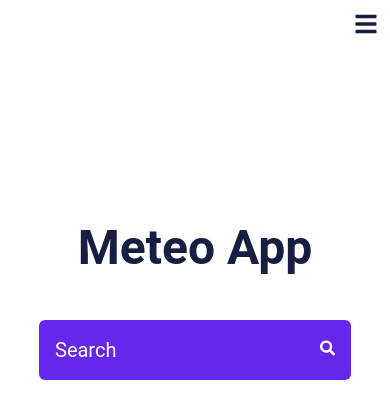
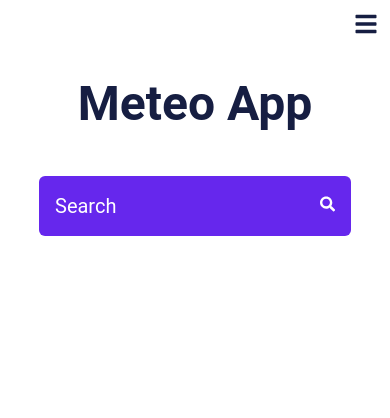
Before and after one commit to Techtees/meteo, a React (Create React App) app: page / in a window 390 px wide. Shown: the top 418 px of the page. Built offline with nearby package versions, Linux system fonts and the light colour scheme.

Commit message:
padding style responsive

```diff
--- a/src/components/Main.jsx
+++ b/src/components/Main.jsx
@@ -13,7 +13,7 @@ function Main({handleOpenmenu}) {
     return (
         <div className='w-[100%] relative '>
             <MobileIcon handleOpenmenu={handleOpenmenu} />
-            <div className="mx-auto pt-[14rem] ">
+            <div className="mx-auto pt-[5rem] md:pt-[14rem] ">
             <h1 className='text-center  mb-[3rem] text-5xl font-bold text-primary-purple_light'>Meteo App</h1>
             <form action="">
                 <div className="bg-primary-purple p-4 rounded-md flex align-middle mx-auto w-[80%] max-w-[700px]">
```
